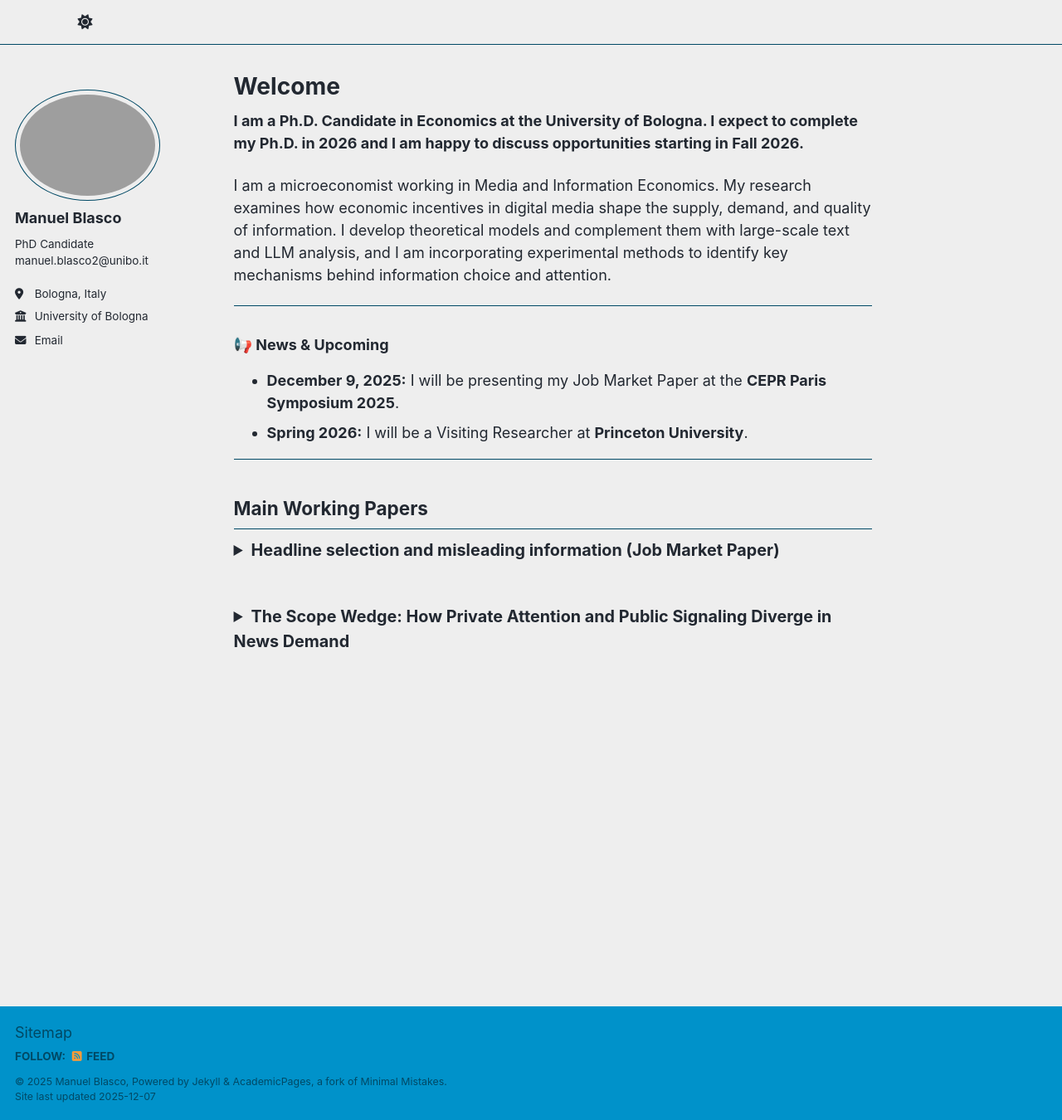
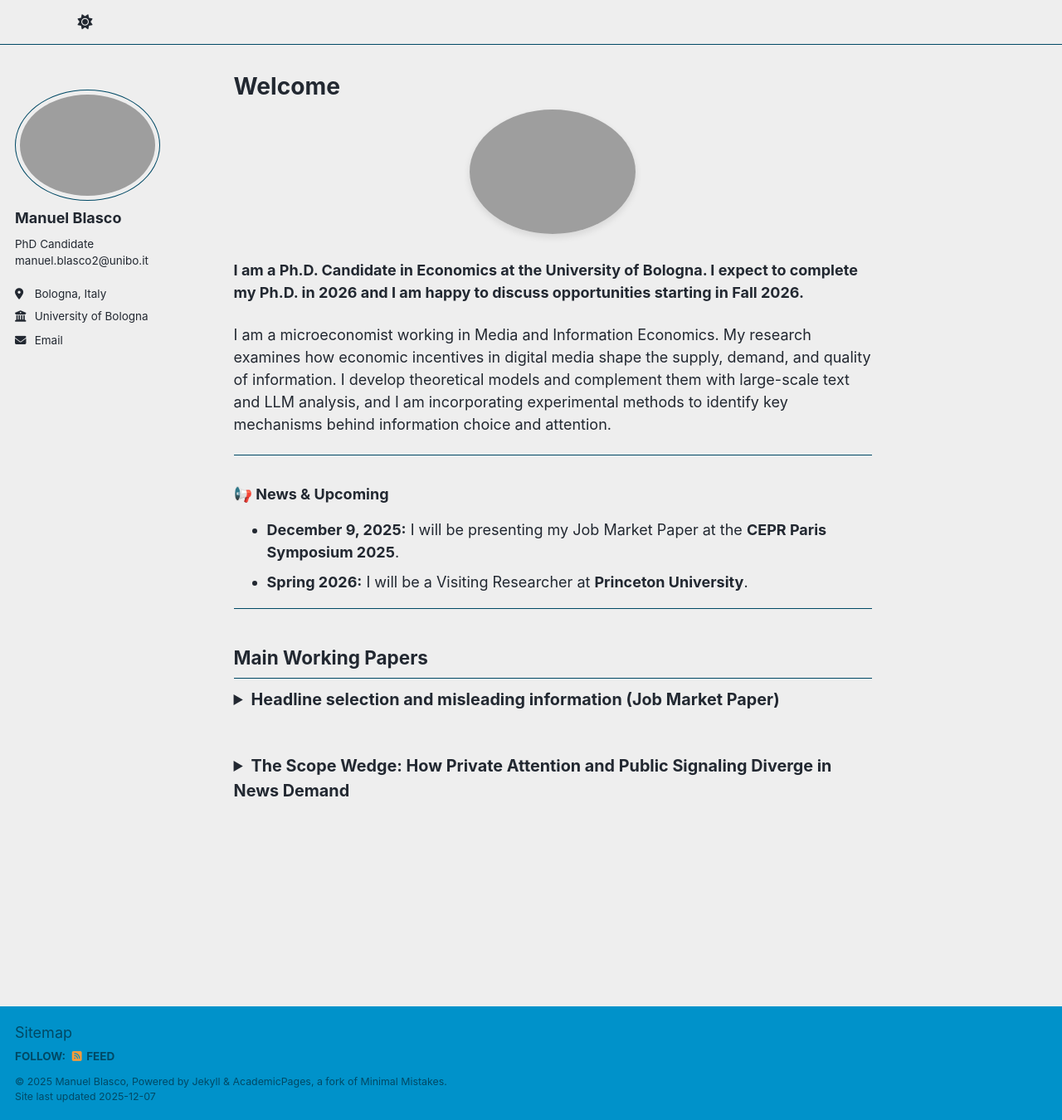
Before and after one commit to ManuelBlasco/manuelblasco.github.io, a Jekyll site: the page built from _pages/about.md, in a window 1280 px wide and 1350 px high. Shown: the whole window at 83% size. Built offline with Jekyll 4.4.1, drawn with Linux system fonts in a browser that asks for light colours; a script that is not in the unit is left out.

Commit message:
Update about.md

```diff
--- a/_pages/about.md
+++ b/_pages/about.md
@@ -7,6 +7,12 @@ redirect_from:
   - /about/
   - /about.html
 ---
+
+<div style="text-align: center; margin-bottom: 30px;">
+  <img src="https://manuelblasco.github.io/images/profile1.png"
+       alt="Manuel Blasco"
+       style="width: 200px; border-radius: 50%; box-shadow: 0 4px 8px rgba(0,0,0,0.1);">
+</div>
 
 **I am a Ph.D. Candidate in Economics at the University of Bologna. I expect to complete my Ph.D. in 2026 and I am happy to discuss opportunities starting in Fall 2026.**
 
```
